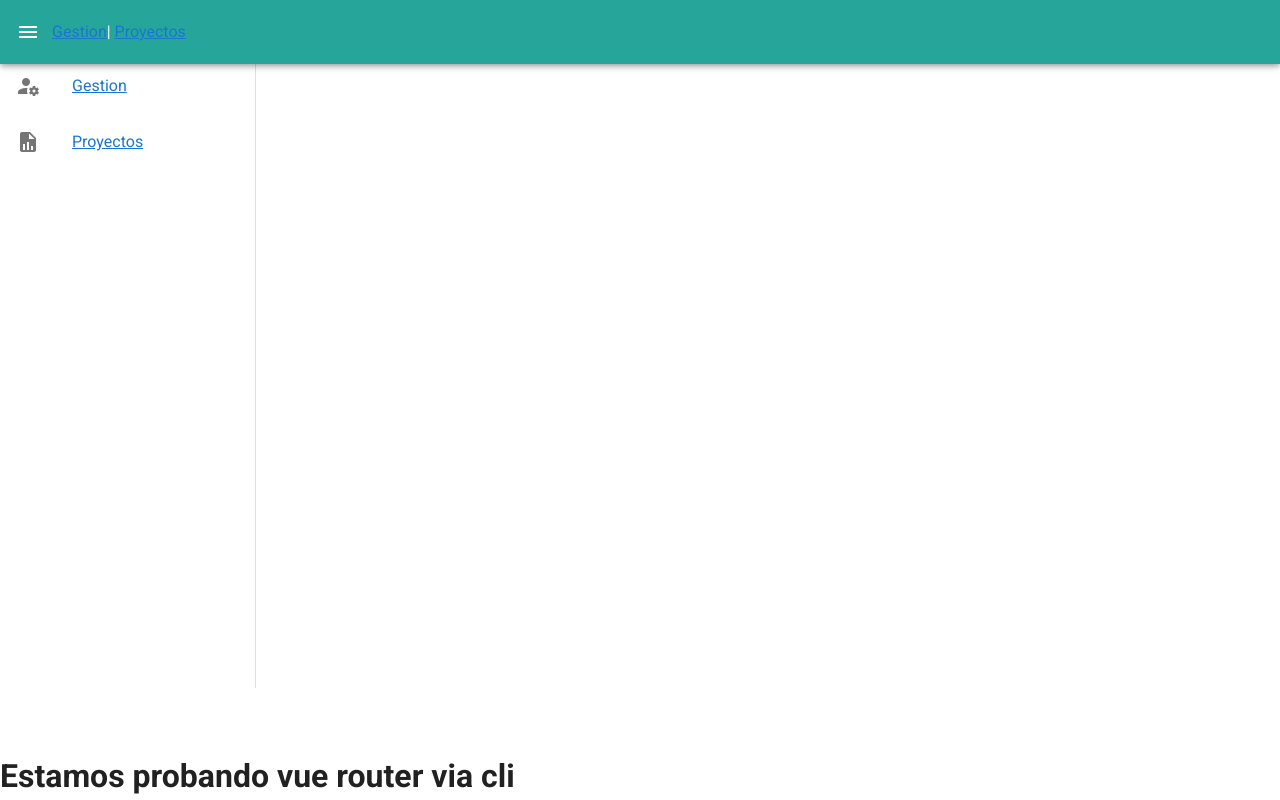
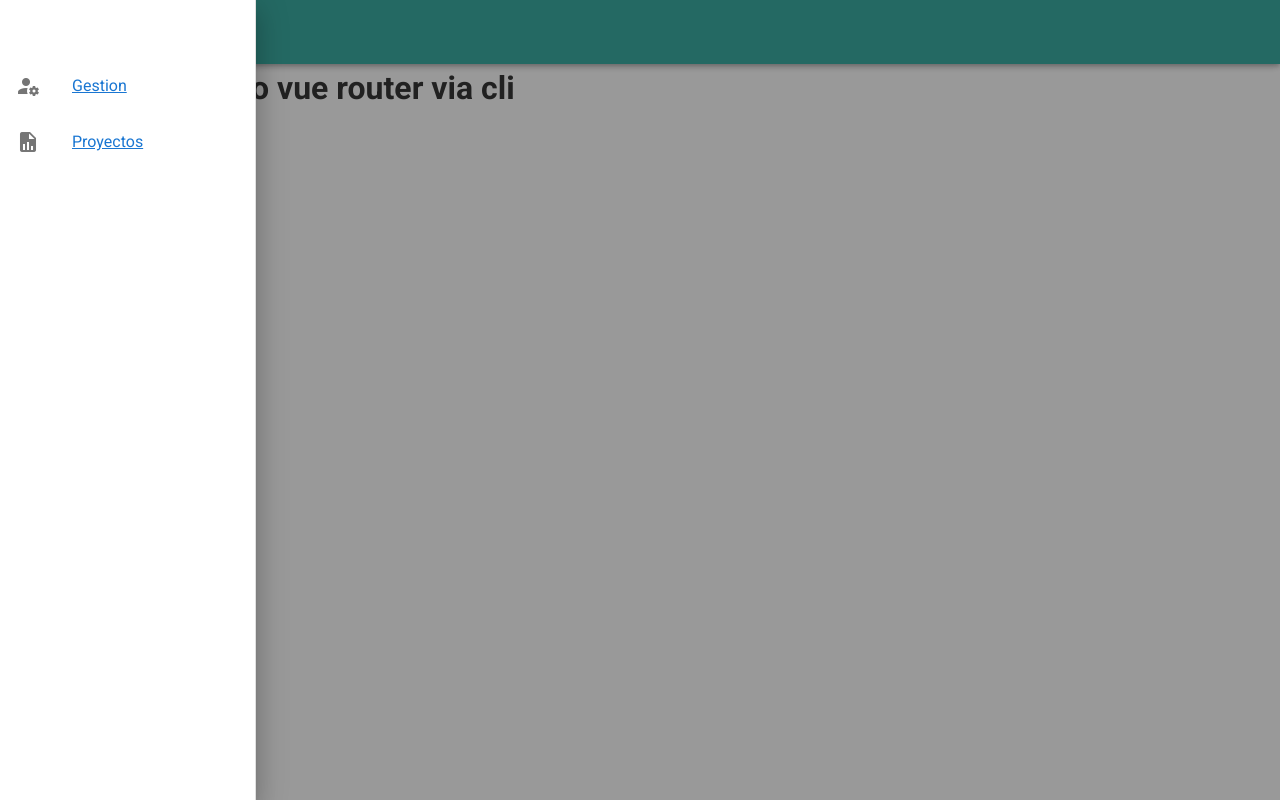
Before and after one commit to tatilai/parcial-2-admn3c-ramirez_tatiana, a Vue app: page /gestion in a window 1280 px wide. Both pictures are taken after a click on the button 28 px from the left and 32 px from the top of the page. Built offline with nearby package versions, Linux system fonts and the light colour scheme.

Commit message:
Update App.vue

```diff
--- a/src/App.vue
+++ b/src/App.vue
@@ -6,7 +6,9 @@
 
      <v-navigation-drawer
      v-model="drawer"
-     :transition="drawerTransition">
+     absolute
+     left
+     temporary>
 
       <v-list>
         <v-list-item
```
